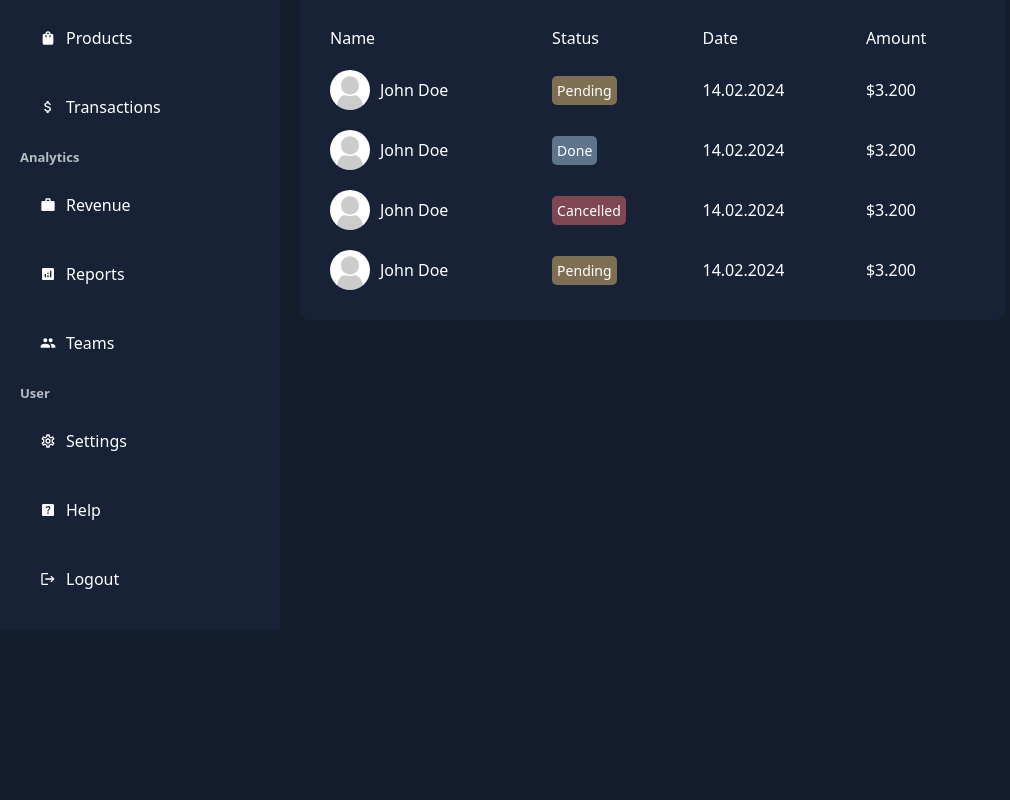
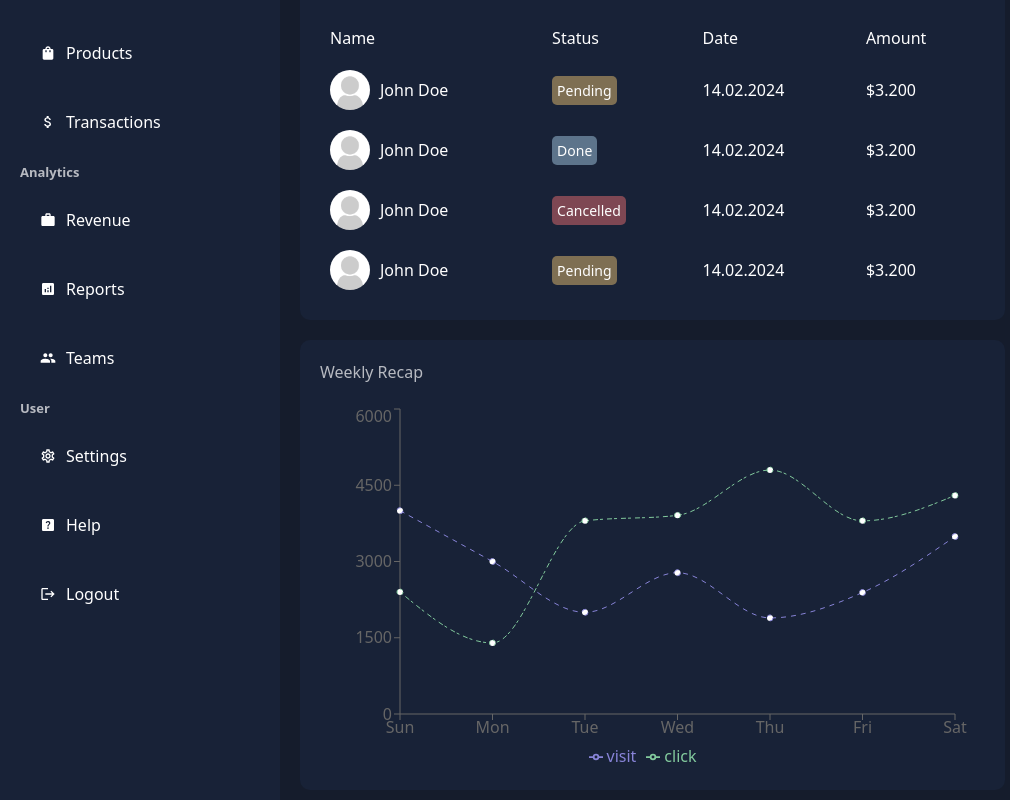
Before and after one commit to AsTeriaa09/Next.14-AdminDashboard, a Next.js app: page /dashboard in a window 1280 px wide. Shown: the part 256-1056 px from the top of the page, without its empty margins (0-1010 px from the left). Before the commit the page ends 887 px from the top, so only its background shows below. Built offline with nearby package versions, Linux system fonts and the light colour scheme.

Commit message:
add: animated chart component

```diff
--- a/package.json
+++ b/package.json
@@ -12,7 +12,8 @@
     "next": "15.1.3",
     "react": "^19.0.0",
     "react-dom": "^19.0.0",
-    "react-icons": "^4.11.0"
+    "react-icons": "^4.11.0",
+    "recharts": "^2.15.0"
   },
   "devDependencies": {
     "postcss": "^8",
--- a/src/app/ui/dashboard/chart/chart.jsx
+++ b/src/app/ui/dashboard/chart/chart.jsx
@@ -1,8 +1,92 @@
-import { MdSupervisedUserCircle } from "react-icons/md";
+"use client";
+
+import {
+  LineChart,
+  Line,
+  XAxis,
+  YAxis,
+  Tooltip,
+  Legend,
+  ResponsiveContainer,
+} from "recharts";
 import styles from "./chart.module.css";
 
-const Chart = ({ }) => {
-  return <></>;
+const data = [
+  {
+    name: "Sun",
+    visit: 4000,
+    click: 2400,
+  },
+  {
+    name: "Mon",
+    visit: 3000,
+    click: 1398,
+  },
+  {
+    name: "Tue",
+    visit: 2000,
+    click: 3800,
+  },
+  {
+    name: "Wed",
+    visit: 2780,
+    click: 3908,
+  },
+  {
+    name: "Thu",
+    visit: 1890,
+    click: 4800,
+  },
+  {
+    name: "Fri",
+    visit: 2390,
+    click: 3800,
+  },
+  {
+    name: "Sat",
+    visit: 3490,
+    click: 4300,
+  },
+];
+
+const Chart = ({}) => {
+  return (
+    <>
+      <div className={styles.container}>
+        <h2 className={styles.title}>Weekly Recap</h2>
+        <ResponsiveContainer width="100%" height="90%">
+          <LineChart
+            width={500}
+            height={300}
+            data={data}
+            margin={{
+              top: 5,
+              right: 30,
+              left: 20,
+              bottom: 5,
+            }}
+          >
+            <XAxis dataKey="name" />
+            <YAxis />
+            <Tooltip contentStyle={{ background: "#151c2c", border: "none" }} />
+            <Legend />
+            <Line
+              type="monotone"
+              dataKey="visit"
+              stroke="#8884d8"
+              strokeDasharray="5 5"
+            />
+            <Line
+              type="monotone"
+              dataKey="click"
+              stroke="#82ca9d"
+              strokeDasharray="3 4 5 2"
+            />
+          </LineChart>
+        </ResponsiveContainer>
+      </div>
+    </>
+  );
 };
 
 export default Chart;
--- a/src/app/ui/dashboard/chart/chart.module.css
+++ b/src/app/ui/dashboard/chart/chart.module.css
@@ -0,0 +1,12 @@
+.container {
+    height: 450px;
+    background-color: var(--bgSoft);
+    padding: 20px;
+    border-radius: 10px;
+  }
+
+  .title{
+    font-weight: 200;
+    color: var(--textSoft);
+    margin-bottom: 20px;
+  }
```
Also changed, not shown: 1 other file (tests, documents, lock files or other folders).
